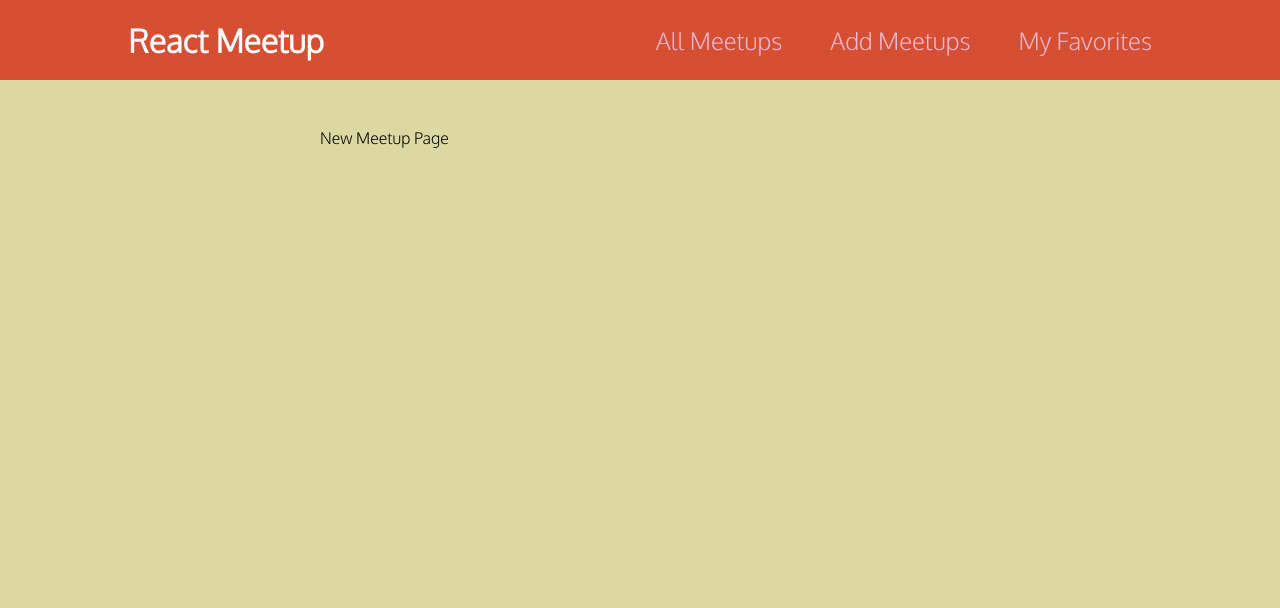
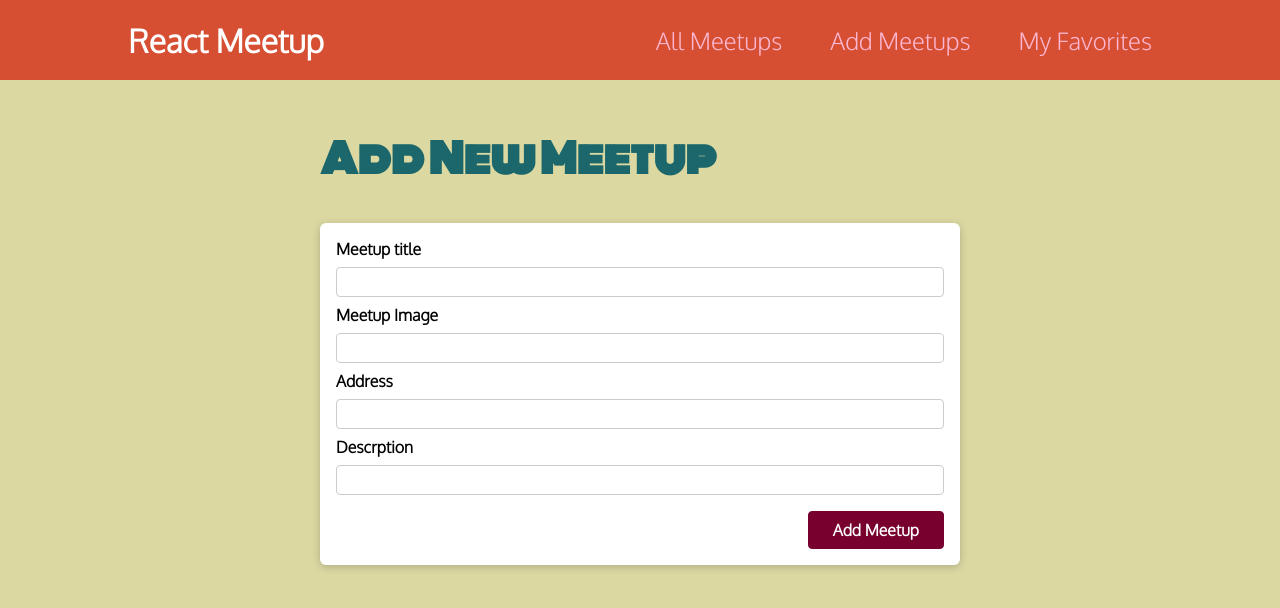
Before and after one commit to AnaLovesCoding/react-meetup-app, a React (Create React App) app: page /new-meetup in a window 1280 px wide. Shown: the top 608 px of the page. Built offline with nearby package versions, Linux system fonts and the light colour scheme.

Commit message:
Added NewMeetupForm

```diff
--- /dev/null
+++ b/src/components/layout/meetups/NewMeetupForm.js
@@ -0,0 +1,31 @@
+import Card from "../../ui/Card";
+import classes from "./NewMeetupForm.module.css";
+
+function NewMeetupForm() {
+  return (
+    <Card>
+      <form className={classes.form}>
+        <div className={classes.control}>
+          <label htmlFor="title">Meetup title</label>
+          <input type="text" required id="title" />
+        </div>
+        <div className={classes.control}>
+          <label htmlFor="image">Meetup Image</label>
+          <input type="url" required id="image" />
+        </div>
+        <div className={classes.control}>
+          <label htmlFor="address">Address</label>
+          <input type="text" required id="address" />
+        </div>
+        <div className={classes.control}>
+          <label htmlFor="desscription">Descrption</label>
+          <input type="text" required row="5" />
+        </div>
+        <div className={classes.actions}>
+          <button>Add Meetup</button>
+        </div>
+      </form>
+    </Card>
+  );
+}
+export default NewMeetupForm;
--- /dev/null
+++ b/src/components/layout/meetups/NewMeetupForm.module.css
@@ -0,0 +1,45 @@
+.form {
+  padding: 1rem;
+}
+
+.control {
+  margin-bottom: 0.5rem;
+}
+
+.control label {
+  display: block;
+  font-weight: bold;
+  margin-bottom: 0.5rem;
+}
+
+.control input,
+.control textarea {
+  display: block;
+  font: inherit;
+  border-radius: 4px;
+  border: 1px solid #ccc;
+  padding: 0.25rem;
+  width: 100%;
+}
+
+.actions {
+  margin-top: 1rem;
+  text-align: right;
+}
+
+.actions button {
+  font: inherit;
+  cursor: pointer;
+  background-color: #77002e;
+  color: white;
+  padding: 0.5rem 1.5rem;
+  border: 1px solid #77002e;
+  border-radius: 4px;
+  font-weight: bold;
+}
+
+.actions button:hover,
+.actions button:active {
+  background-color: #a50e48;
+  border-color: #a50e48;
+}
--- a/src/pages/NewMeetups.js
+++ b/src/pages/NewMeetups.js
@@ -1,5 +1,12 @@
+import NewMeetupForm from "../components/layout/meetups/NewMeetupForm";
+
 function NewMeetupPage() {
-  return <div>New Meetup Page</div>;
+  return (
+    <section>
+      <h1>Add New Meetup</h1>
+      <NewMeetupForm />
+    </section>
+  );
 }
 
 export default NewMeetupPage;
```
